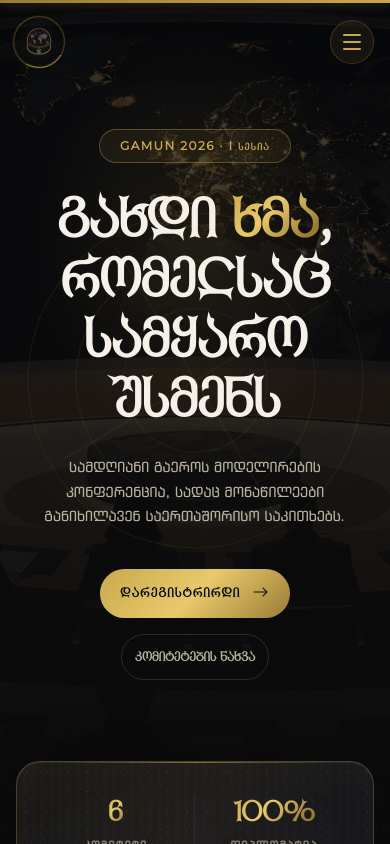
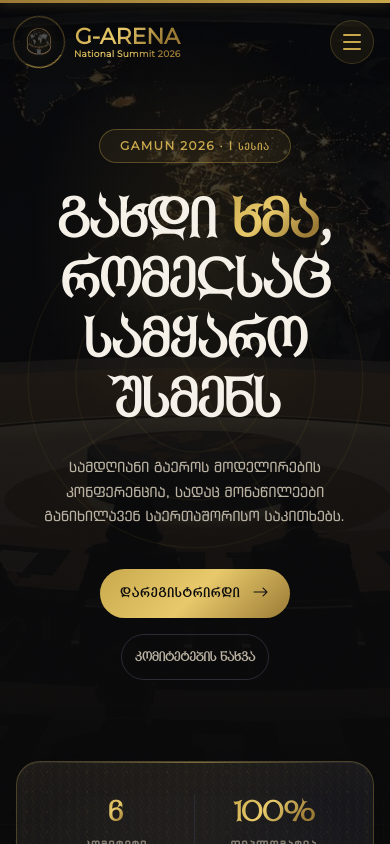
Before and after one commit to GuramiGorgadze/global-arena, a React (Vite) app in the folder frontend/: page / in a window 390 px wide. Shown: the top 844 px of the page. Built offline with nearby package versions, Linux system fonts and the light colour scheme; what @plausible-analytics/tracker would draw is missing.

Commit message:
tryna fix navbar

```diff
--- a/frontend/src/layouts/Navbar.jsx
+++ b/frontend/src/layouts/Navbar.jsx
@@ -34,11 +34,11 @@ export default function Navbar() {
   const [activeId, setActiveId] = useState('');
   const [mobileOpen, setMobileOpen] = useState(false);
   const menuButtonRef = useRef(null);
+  const mobilePanelRef = useRef(null);
 
   const { scrollY } = useScroll();
   const navHeight = useTransform(scrollY, [0, 90], [NAV_HEIGHT_TOP, NAV_HEIGHT_SCROLLED]);
 
-  // Compact the bar once the page has actually moved
   useEffect(() => {
     const onScroll = () => setScrolled(window.scrollY > 12);
     onScroll();
@@ -46,7 +46,6 @@ export default function Navbar() {
     return () => window.removeEventListener('scroll', onScroll);
   }, []);
 
-  // Track which section is in view so the gold dot knows where to sit
   useEffect(() => {
     if (!isHome) {
       setActiveId('');
@@ -69,7 +68,6 @@ export default function Navbar() {
     return () => observer.disconnect();
   }, [isHome]);
 
-  // Lock scroll behind the mobile menu, close it on route change or Escape
   useEffect(() => {
     document.body.style.overflow = mobileOpen ? 'hidden' : '';
     return () => {
@@ -93,8 +91,22 @@ export default function Navbar() {
     return () => window.removeEventListener('keydown', onKeyDown);
   }, [mobileOpen]);
 
+  useEffect(() => {
+    if (!mobileOpen) return undefined;
+
+    const onPointerDown = (e) => {
+      const panel = mobilePanelRef.current;
+      const burger = menuButtonRef.current;
+      if (panel?.contains(e.target) || burger?.contains(e.target)) return;
+      setMobileOpen(false);
+    };
+
+    document.addEventListener('pointerdown', onPointerDown, true);
+    return () => document.removeEventListener('pointerdown', onPointerDown, true);
+  }, [mobileOpen]);
+
   const goToSection = (id) => (e) => {
-    if (!isHome) return; // not on the home page — let the link navigate to /#id
+    if (!isHome) return;
     const el = document.getElementById(id);
     if (!el) return;
     e.preventDefault();
@@ -112,7 +124,7 @@ export default function Navbar() {
         <div className="navbar__inner">
           <Link
             className="navbar__logo"
-            to="/"
+            to="https://g-arena.org"
           >
             <span className="navbar__logoRing">
               <img
@@ -187,6 +199,7 @@ export default function Navbar() {
             aria-modal="true"
           >
             <motion.div
+              ref={mobilePanelRef}
               className="navbarMobile__panel"
               initial={{ y: -20, opacity: 0 }}
               animate={{ y: 0, opacity: 1 }}
--- a/frontend/src/styles/layouts/_navbar.scss
+++ b/frontend/src/styles/layouts/_navbar.scss
@@ -78,7 +78,13 @@
       }
 
       @media (max-width: 480px) {
-        display: none;
+        .big {
+          font-size: 22px;
+        }
+
+        .small {
+          font-size: 9px;
+        }
       }
     }
   }
```
